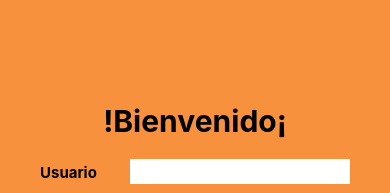
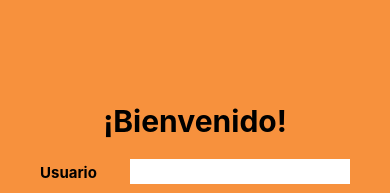
Before and after one commit to rubancar/app_movil_fallas, a React Native app: screen /Login in a window 390 px wide. Shown: the part 240-433 px from the top of the page. Built offline with nearby package versions, Linux system fonts and the light colour scheme.

Commit message:
Comentarios de codigo

```diff
--- a/src/screens/Login.js
+++ b/src/screens/Login.js
@@ -8,8 +8,11 @@ const Login = ({ navigation, route }) => {
 
   const [myText, setMyText] = useState('');
 
+  // Mediante saveText guardaremos el valor del usuario
   const saveText = async (usuario) => {
     try {
+      // AsyncStorage implementa una persistencia de datos local que siempre es del tipo clave-valor
+      // Aqui estamos guardando en la clave username y valor de usuario
       await AsyncStorage.setItem('username', usuario);
     } catch (error) {
       console.log(error);
@@ -24,12 +27,14 @@ const Login = ({ navigation, route }) => {
         hidden={false} />
 
       <View>
-        <Text style={styles.welcome_text}>!Bienvenido¡</Text>
+        {/* Para enlazar un style simplemente debemos hacer style.nombreConstEstilo */}
+        <Text style={styles.welcome_text}>¡Bienvenido!</Text>
 
         <View style={styles.view_input}>
           <Text style={styles.label_input}>Usuario</Text>
           <TextInput
             style={styles.input}
+            // Anyadimos el evento de onChangeText para anyadir el texto introducido en el TextInput
             onChangeText={text => setMyText(text)}
             value={myText}
           />
@@ -43,6 +48,7 @@ const Login = ({ navigation, route }) => {
         <Button
           title="Entrar"
           onPress={() => {
+            // Cuando se pulse el boton Entrar guardaremos el valor de myText
             saveText(myText);
             // cambiar de screen => Home
             navigation.dispatch({
@@ -60,6 +66,7 @@ const Login = ({ navigation, route }) => {
   );
 };
 
+// Aqui definimos todos los estilos que seran invocados desde la vista
 const styles = StyleSheet.create({
   container: {
     flex: 1,
```
Also changed, not shown: src/screens/Home.js (+8 -1 lines).
